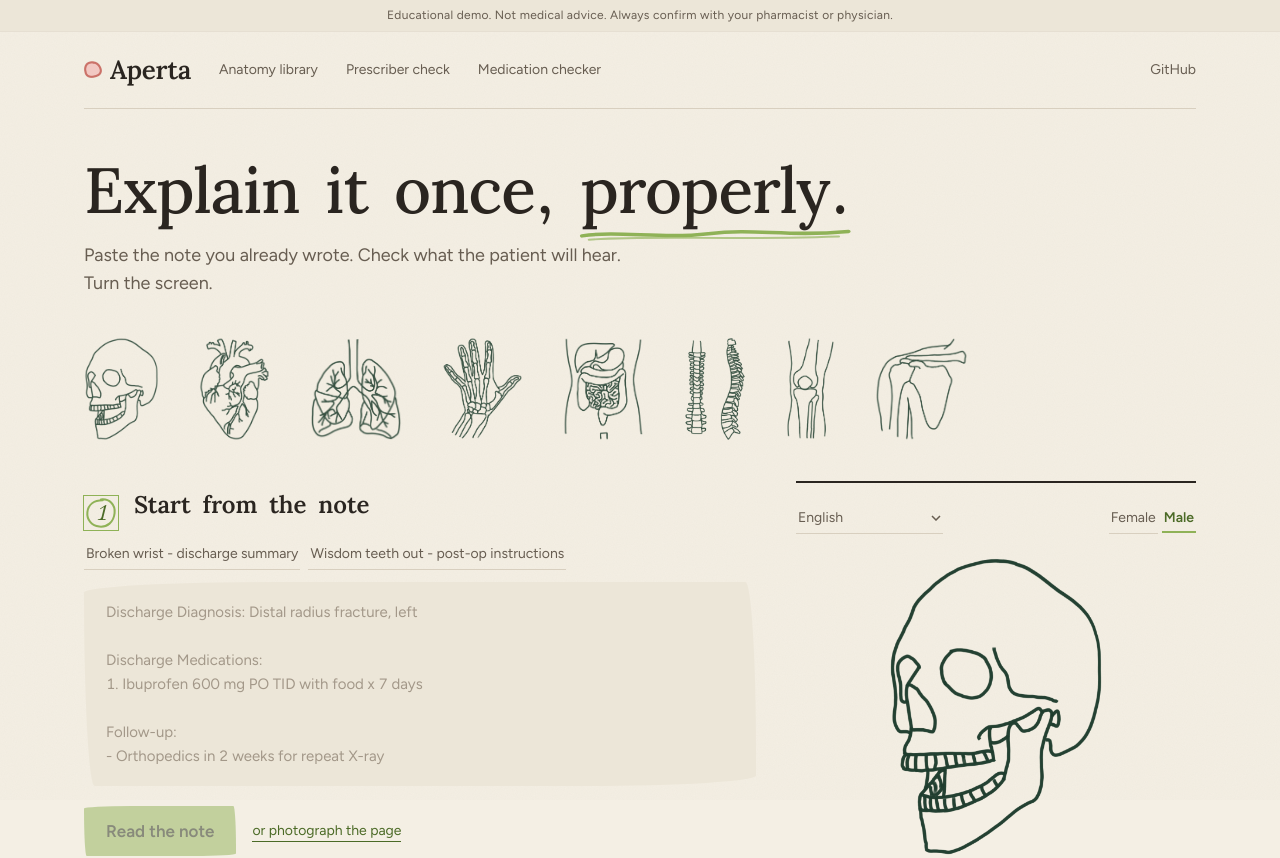
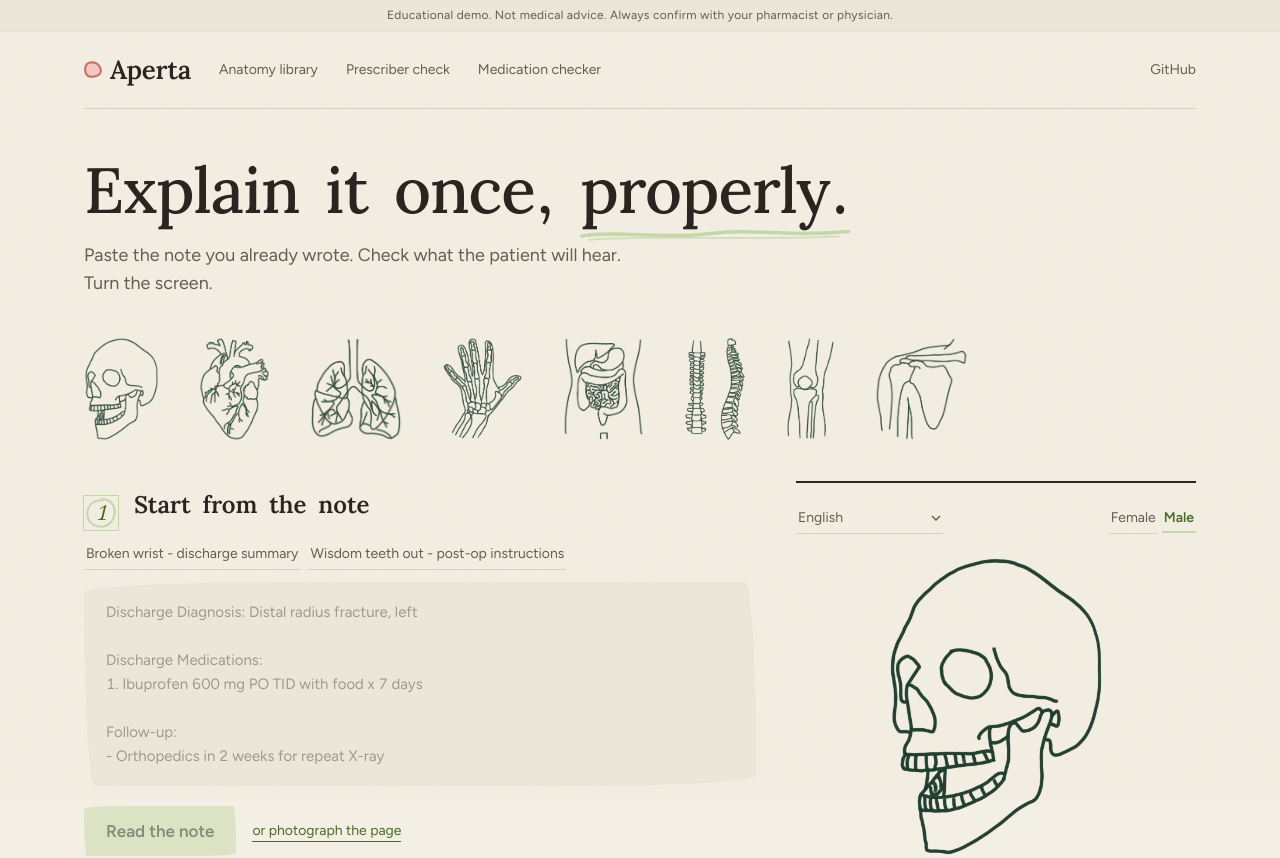
Before and after one commit to ankthba/VTHacks14, a Next.js app: page / in a window 1280 px wide. Shown: the top 858 px of the page. Built offline with nearby package versions, Linux system fonts and the light colour scheme.

Commit message:
Buttons: a lighter, pastel matcha

```diff
--- a/app/globals.css
+++ b/app/globals.css
@@ -32,8 +32,8 @@
 
   /* The ink every drawing is made of: a warm black. */
   --ink: #1f1c19;
-  --accent: #8fb257;
-  --accent-hover: #7fa348;
+  --accent: #c3d8a6;
+  --accent-hover: #b4cd92;
   --accent-ink: #1c2612;
   --accent-text: #4b6a26;
   --lime: #c4d9a0;
```
